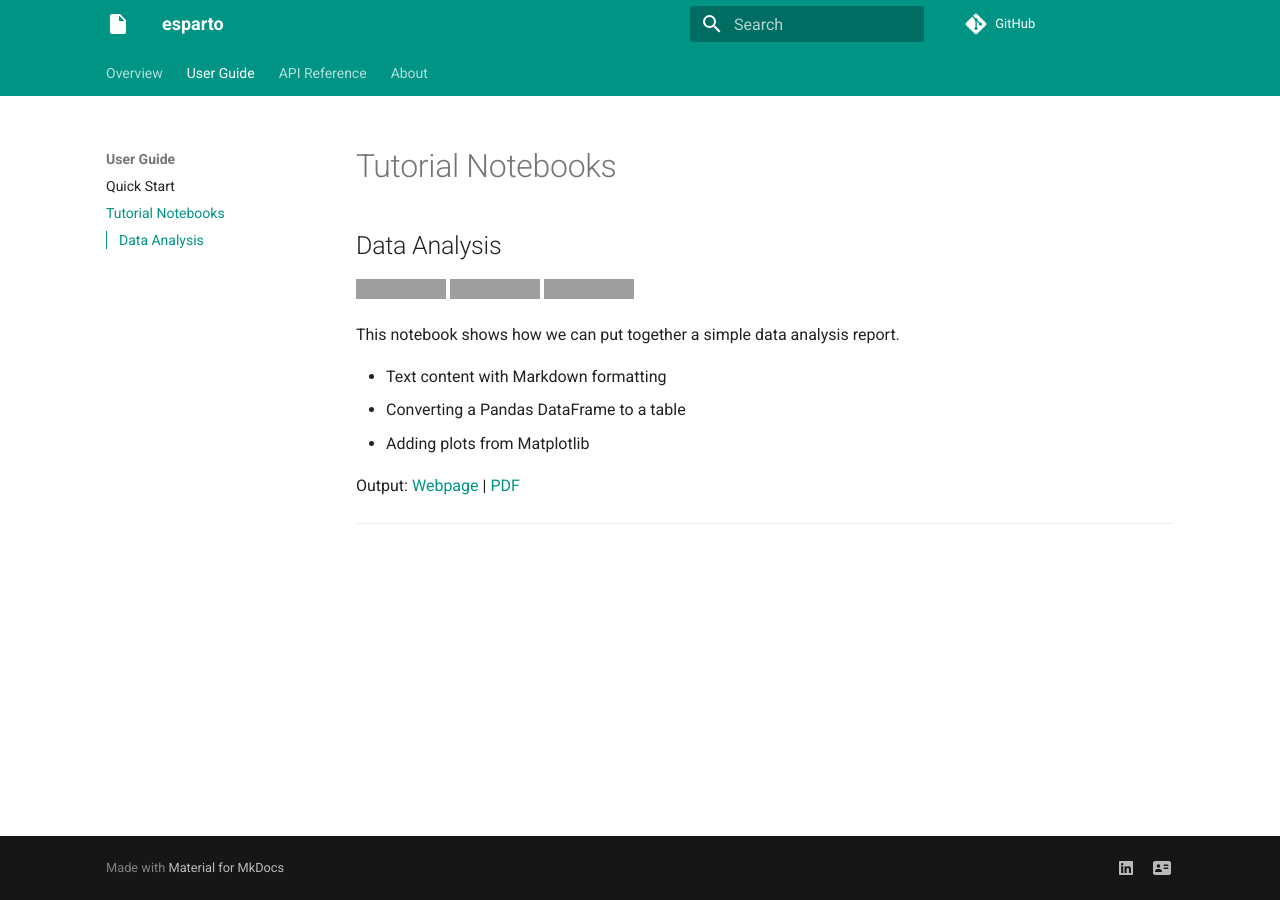
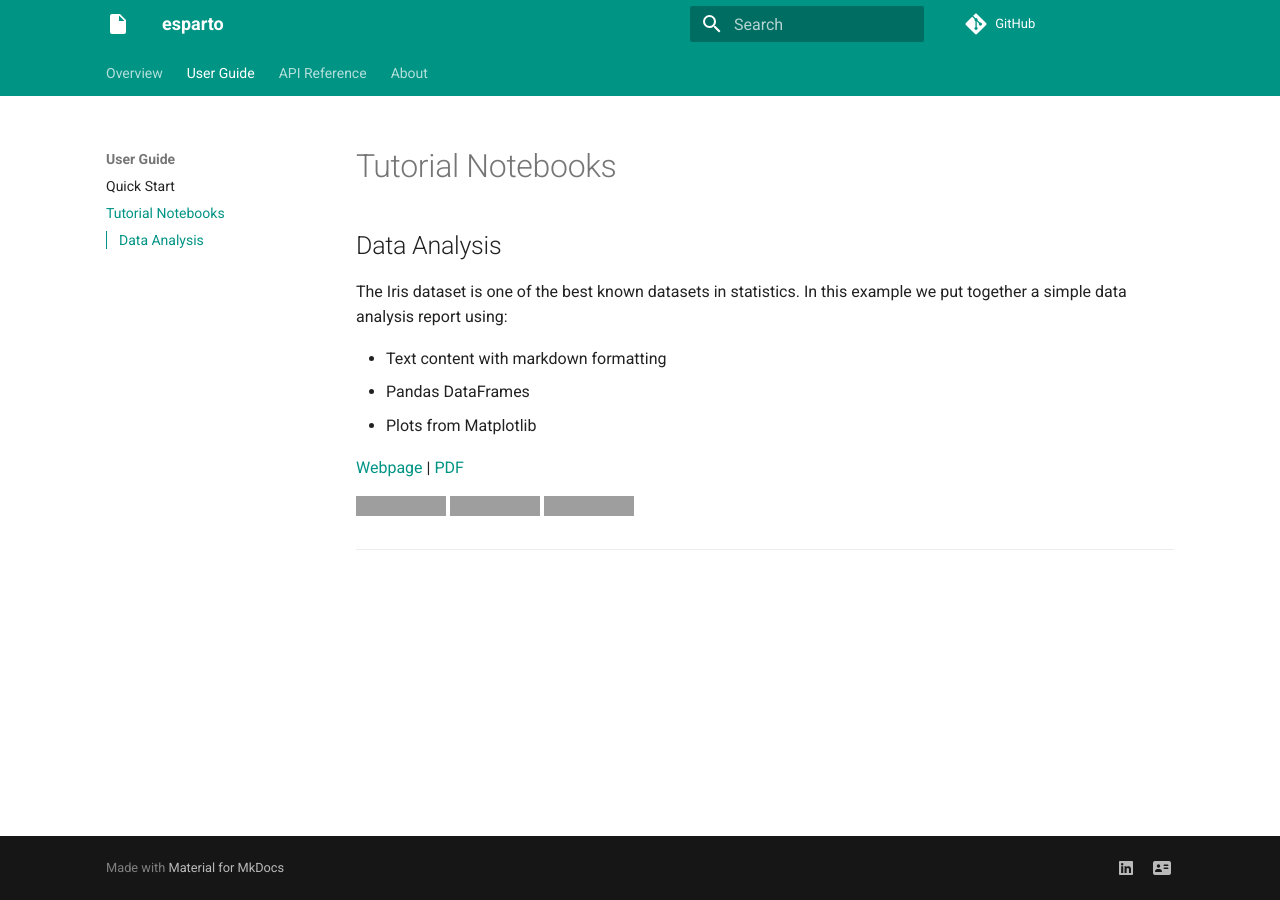
Before and after one commit to domvwt/esparto, an MkDocs documentation site: the page built from docs/02-user-guide/tutorial-notebooks.md, in a window 1280 px wide. Built offline with MkDocs 1.6.1 and Material for MkDocs 9.7.7, drawn with Linux system fonts in a browser that asks for light colours; comment, search, counter and statistics services are not loaded; grey boxes are pictures that could not be loaded.

Commit message:
Update Iris example

```diff
--- a/docs/02-user-guide/tutorial-notebooks.md
+++ b/docs/02-user-guide/tutorial-notebooks.md
@@ -1,19 +1,20 @@
 # Tutorial  Notebooks
 
 ## Data Analysis
+
+The Iris dataset is one of the best known datasets in statistics.
+In this example we put together a simple data analysis report using:
+
+* Text content with markdown formatting
+* Pandas DataFrames
+* Plots from Matplotlib
+
+[Webpage](../examples/iris-report.html) | [PDF](../examples/iris-report.pdf)
 
 [![Open In Colab](https://colab.research.google.com/assets/colab-badge.svg)](https://colab.research.google.com/github/domvwt/esparto/blob/main/docs/examples/iris-report.ipynb)
 [![Binder](https://mybinder.org/badge_logo.svg)](https://mybinder.org/v2/gh/domvwt/esparto/main?filepath=docs%2Fexamples%2Firis-report.ipynb)
 [![GitHub](https://img.shields.io/badge/view%20on-GitHub-lightgrey)](https://github.com/domvwt/esparto/blob/main/docs/examples/iris-report.ipynb)
 
-This notebook shows how we can put together a simple data analysis report.
-
-* Text content with Markdown formatting
-* Converting a Pandas DataFrame to a table
-* Adding plots from Matplotlib
-
-Output: [Webpage](../examples/iris-report.html) | [PDF](../examples/iris-report.pdf)
-
 ----
 
 <br>
```
Also changed, not shown: docs/examples/iris-report.ipynb.
